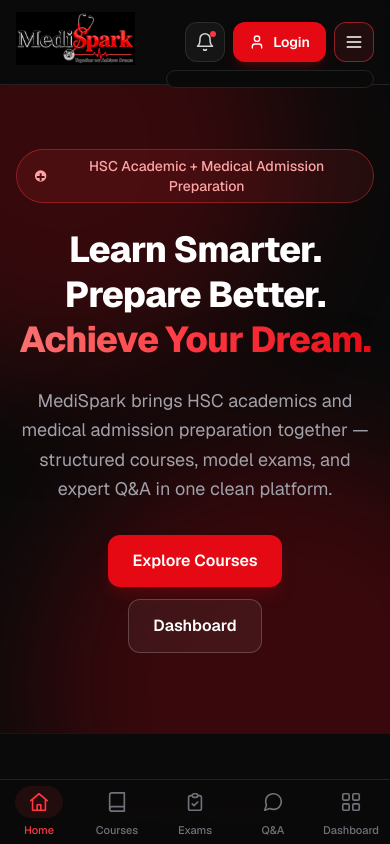
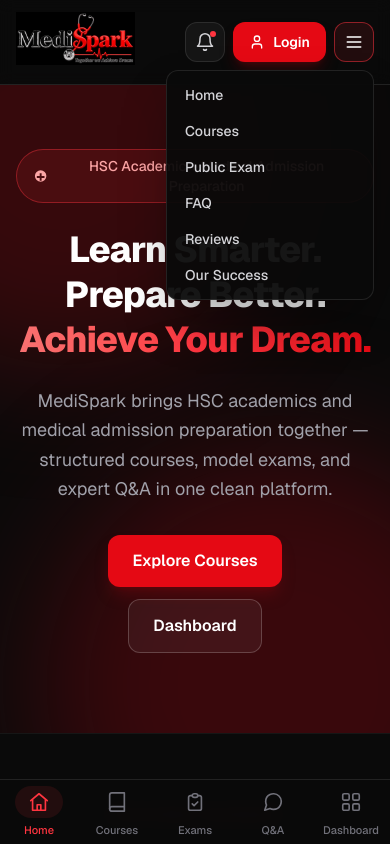
Before and after one commit to eduall2005pass/clinic, a Next.js app: page / in a window 390 px wide. Both pictures are taken after a click on the button 354 px from the left and 42 px from the top of the page. Shown: the top 844 px of the page. Built offline with nearby package versions, Linux system fonts and the light colour scheme; no server answers; the database is empty.

Commit message:
feat: add home, courses, public exam, faq, reviews, and our success links to header hamburger menu

```diff
--- a/src/components/Navbar.tsx
+++ b/src/components/Navbar.tsx
@@ -6,6 +6,15 @@ import Logo from "@/components/Logo";
 import LogoUploadButton from "@/components/LogoUploadButton";
 import { loginHref } from "@/lib/nav-links";
 import { useAuth } from "@/lib/auth-context";
+
+const menuLinks = [
+  { label: "Home", href: "/" },
+  { label: "Courses", href: "/courses" },
+  { label: "Public Exam", href: "/exam" },
+  { label: "FAQ", href: "/#faq" },
+  { label: "Reviews", href: "/#reviews" },
+  { label: "Our Success", href: "/#our-success" },
+];
 
 export default function Navbar() {
   const { user } = useAuth();
@@ -95,8 +104,20 @@ export default function Navbar() {
                 <div
                   role="menu"
                   aria-label="Menu"
-                  className="absolute right-0 top-full z-50 mt-2 min-w-52 rounded-xl border border-ink/10 bg-dark-950/95 p-2 shadow-2xl shadow-black/40 backdrop-blur"
-                />
+                  className="absolute right-0 top-full z-50 mt-2 min-w-52 rounded-xl border border-ink/10 bg-dark-950/95 p-1.5 shadow-2xl shadow-black/40 backdrop-blur"
+                >
+                  {menuLinks.map((link) => (
+                    <Link
+                      key={link.href}
+                      href={link.href}
+                      role="menuitem"
+                      onClick={() => setMenuOpen(false)}
+                      className="block rounded-lg px-3 py-2 text-sm font-medium text-neutral-300 transition hover:bg-primary-500/10 hover:text-heading"
+                    >
+                      {link.label}
+                    </Link>
+                  ))}
+                </div>
               </>
             )}
           </div>
--- a/src/components/home/FaqSection.tsx
+++ b/src/components/home/FaqSection.tsx
@@ -12,7 +12,7 @@ export default function FaqSection() {
   );
 
   return (
-    <section className="border-t border-ink/5 bg-dark-950">
+    <section id="faq" className="scroll-mt-24 border-t border-ink/5 bg-dark-950">
       <div className="mx-auto max-w-6xl px-4 py-16 sm:px-6 sm:py-20">
         <SectionHeader
           label="FAQ"
--- a/src/components/home/OurSuccess.tsx
+++ b/src/components/home/OurSuccess.tsx
@@ -126,7 +126,7 @@ export default function OurSuccess() {
   const items = getPublishedSuccessItems();
 
   return (
-    <section className="relative overflow-hidden border-t border-ink/5 bg-dark-900">
+    <section id="our-success" className="relative scroll-mt-24 overflow-hidden border-t border-ink/5 bg-dark-900">
       <div className="pointer-events-none absolute inset-0 bg-grid-lines" />
       <div className="pointer-events-none absolute -left-40 top-1/2 h-96 w-96 -translate-y-1/2 rounded-full bg-primary-600/10 blur-3xl" />
       <div className="relative mx-auto max-w-6xl px-4 py-16 sm:px-6 sm:py-20">
--- a/src/components/home/StudentReviews.tsx
+++ b/src/components/home/StudentReviews.tsx
@@ -32,7 +32,7 @@ export default function StudentReviews() {
   const [reviews] = useState<StudentReview[]>(getPublishedReviews);
 
   return (
-    <section className="border-t border-ink/5 bg-dark-950">
+    <section id="reviews" className="scroll-mt-24 border-t border-ink/5 bg-dark-950">
       <div className="mx-auto max-w-6xl px-4 py-16 sm:px-6 sm:py-20">
         <SectionHeader
           label="Student Reviews"
```
